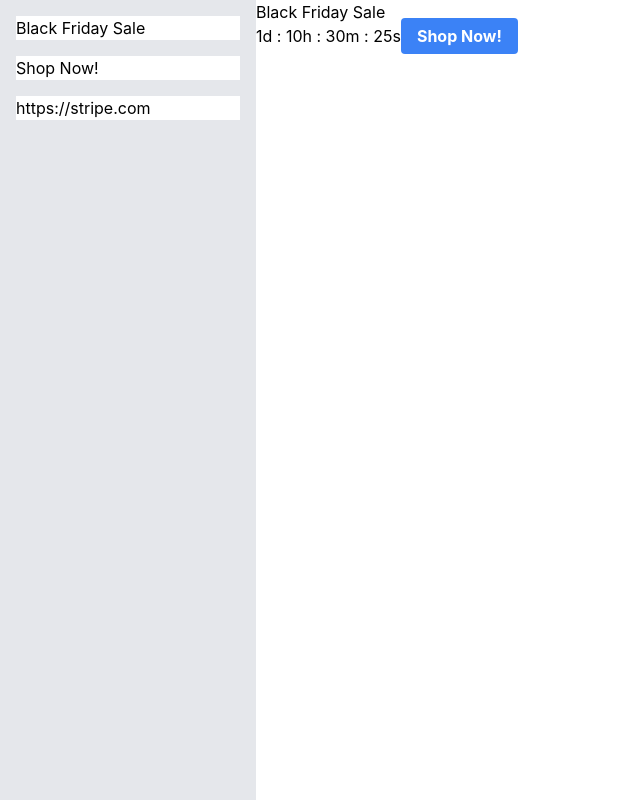
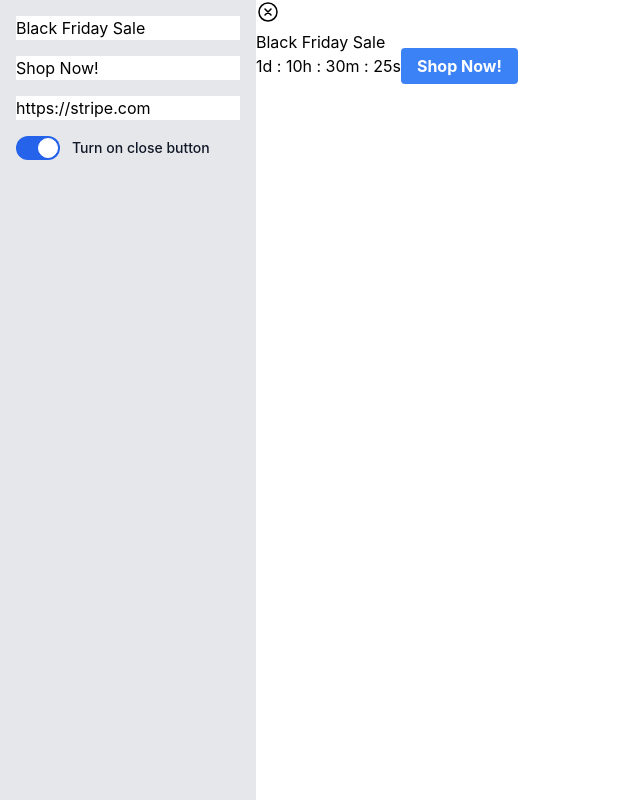
Before and after one commit to ozgur-okt/timer-task, a React (Create React App) app: page / in a window 1280 px wide. Shown: the whole page, without its empty margins (0-640 px from the left). Built offline with nearby package versions, Linux system fonts and the light colour scheme.

Commit message:
feat:close icon visibility

```diff
--- /dev/null
+++ b/src/assets/CloseIcon.tsx
@@ -0,0 +1,15 @@
+
+type CloseIconProps = {
+  onClick: () => void;
+};
+
+function CloseIcon() {
+  return (
+    <svg width="24" height="24" viewBox="0 0 24 24" fill="none" xmlns="http://www.w3.org/2000/svg">
+      <path d="M15 9.00002L9 15M8.99997 9L14.9999 15" stroke="black" strokeWidth="1.5" strokeLinecap="round" strokeLinejoin="round" />
+      <circle cx="12" cy="12" r="9" stroke="black" strokeWidth="1.5" strokeLinecap="round" strokeLinejoin="round" />
+    </svg>
+  )
+}
+
+export default CloseIcon
--- a/src/components/SideBar.tsx
+++ b/src/components/SideBar.tsx
@@ -1,6 +1,7 @@
 import React from 'react';
 import { useButtonStore } from '../store/buttonStore';
 import { useTimerStore } from '../store/timerStore';
+import ToggleButton from './ToggleButton';
 
 function SideBar() {
   const label = useButtonStore((state) => state.label);
@@ -24,9 +25,10 @@ function SideBar() {
 
   return (
     <div className="w-64 h-full bg-gray-200 p-4">
-       <input type="text" value={header} onChange={handleHeaderChange} className="mb-4 w-full" placeholder="Timer Header" />
+      <input type="text" value={header} onChange={handleHeaderChange} className="mb-4 w-full" placeholder="Timer Header" />
       <input type="text" value={label} onChange={handleLabelChange} className="mb-4 w-full" placeholder="Button Label" />
       <input type="text" value={link} onChange={handleLinkChange} className="mb-4 w-full" placeholder="Button Link" />
+      <ToggleButton />
     </div>
   );
 }
--- a/src/components/Timer.tsx
+++ b/src/components/Timer.tsx
@@ -1,11 +1,16 @@
 import React, { useEffect } from 'react';
 import { useTimerStore } from '../store/timerStore';
 import CustomButton from './CustomButton';
+import CloseIcon from '../assets/CloseIcon';
+
 
 function Timer() {
+  const isOpen = useTimerStore((state) => state.isOpen);
+  const setIsOpen = useTimerStore((state) => state.setIsOpen);
   const time = useTimerStore((state) => state.time);
   const setTime = useTimerStore((state) => state.setTime);
   const header = useTimerStore((state) => state.header);
+  const isCloseIconVisible = useTimerStore((state) => state.isCloseIconVisible);
 
   useEffect(() => {
     const interval = setInterval(() => {
@@ -20,8 +25,13 @@ function Timer() {
   const hours = Math.floor(time / 3600) % 24;
   const days = Math.floor(time / (3600 * 24));
 
+  if (!isOpen) {
+    return null;
+  }
+
   return (
     <div>
+      {isCloseIconVisible && <button onClick={() => setIsOpen(false)}><CloseIcon /></button>}
       <h5>{header}</h5>
       {days}d : {hours}h : {minutes}m : {seconds}s
       <CustomButton />
--- /dev/null
+++ b/src/components/ToggleButton.tsx
@@ -0,0 +1,17 @@
+import React from 'react'
+import { useTimerStore } from '../store/timerStore'
+
+function ToggleButton() {
+  const isCloseIconVisible = useTimerStore((state) => state.isCloseIconVisible)
+  const setCloseIconVisibility = useTimerStore((state) => state.setCloseIconVisibility)
+
+  return (
+    <label className="inline-flex items-center cursor-pointer">
+      <input type="checkbox" value="" checked={isCloseIconVisible} onChange={()=> setCloseIconVisibility(!isCloseIconVisible)} className="sr-only peer" />
+      <div className="relative w-11 h-6 bg-gray-200 peer-focus:outline-none peer-focus:ring-4 peer-focus:ring-blue-300 dark:peer-focus:ring-blue-800 rounded-full peer dark:bg-gray-700 peer-checked:after:translate-x-full rtl:peer-checked:after:-translate-x-full peer-checked:after:border-white after:content-[''] after:absolute after:top-[2px] after:start-[2px] after:bg-white after:border-gray-300 after:border after:rounded-full after:h-5 after:w-5 after:transition-all dark:border-gray-600 peer-checked:bg-blue-600"></div>
+      <span className="ms-3 text-sm font-medium text-gray-900 dark:text-gray-300">Turn on close button</span>
+    </label>
+  )
+}
+
+export default ToggleButton
--- a/src/store/timerStore.ts
+++ b/src/store/timerStore.ts
@@ -5,6 +5,10 @@ type TimerState = {
   setTime: () => void;
   header: string;
   setHeader: (header: string) => void;
+  isOpen: boolean;
+  setIsOpen: (isOpen: boolean) => void;
+  isCloseIconVisible: boolean;
+  setCloseIconVisibility: (visibility: boolean) => void;
 };
 
 export const useTimerStore = create<TimerState>((set) => ({
@@ -12,4 +16,8 @@ export const useTimerStore = create<TimerState>((set) => ({
   setTime: () => set((state) => ({...state, time: state.time - 1})),
   header: 'Black Friday Sale',
   setHeader: (header: string) => set({ header }),
+  isOpen: true,
+  setIsOpen: (isOpen: boolean) => set({ isOpen }),
+  isCloseIconVisible: true,
+  setCloseIconVisibility: (visibility: boolean) => set({ isCloseIconVisible: visibility }),
 }));
--- a/src/views/CountdownTimer.tsx
+++ b/src/views/CountdownTimer.tsx
@@ -5,8 +5,8 @@ import SideBar from '../components/SideBar'
 function CountdownTimer() {
   return (
     <div className='flex h-[100vh]'>
-    <SideBar />
-    <Timer />
+      <SideBar />
+      <Timer />
     </div>
   )
 }
```
